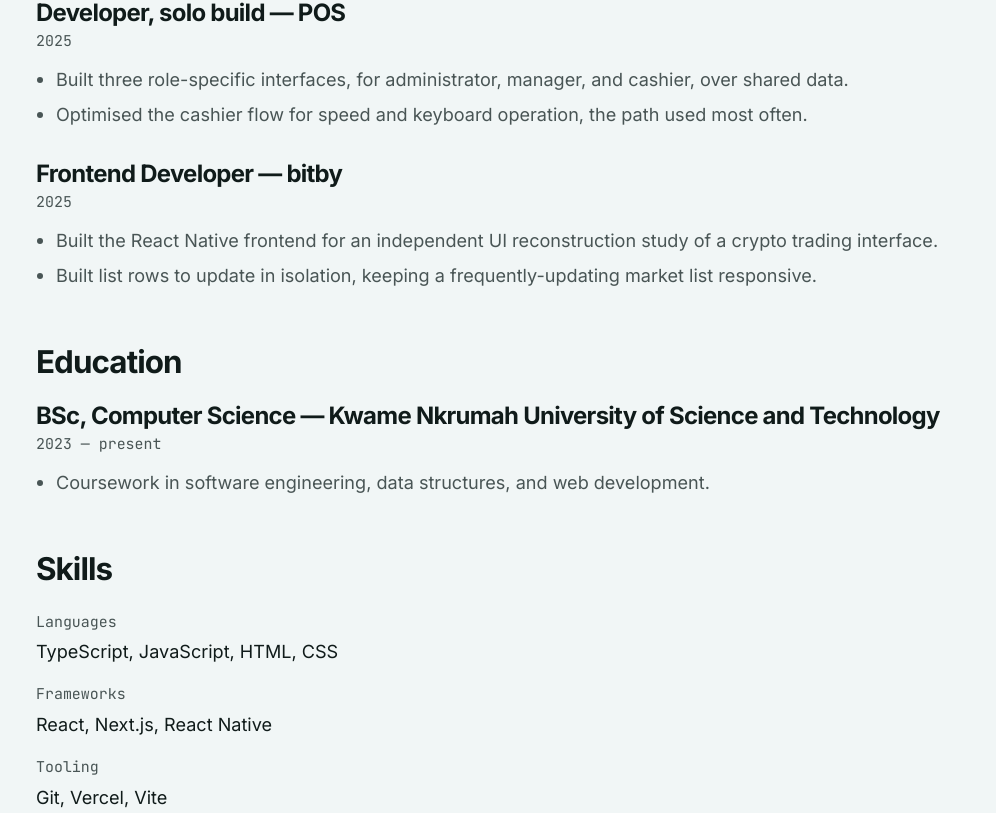
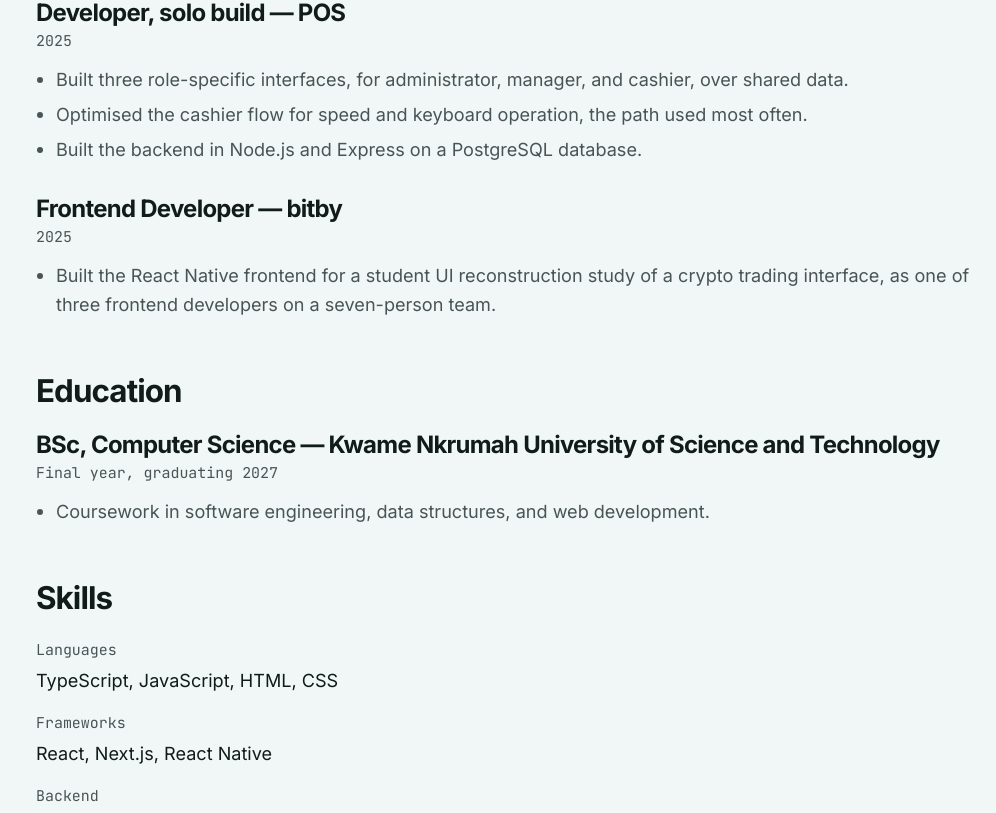
Before and after one commit to obfdanso/portfolio, a Next.js app: page /resume in a window 1280 px wide. Shown: the part 647-1460 px from the top of the page, without its empty margins (284-1280 px from the left). Built offline with nearby package versions, Linux system fonts and the light colour scheme.

Commit message:
corrected the POS stack, bitby claims and education dates

```diff
--- a/content/projects/bitby.mdx
+++ b/content/projects/bitby.mdx
@@ -60,11 +60,6 @@ on, which is the same rule every project on this site follows.
 scale and hierarchy by eye is what made this a study rather than a copy-paste
 exercise, and it is where the learning actually was.
 
-**Treating the market list as a performance problem first.** A list of
-constantly-updating numeric rows punishes naive re-rendering, so the row
-components were built to update in isolation from the start rather than being
-optimised later.
-
 ## The hard part
 
 The hardest problem came when we connected the frontend to the backend. Each
--- a/content/projects/pos.mdx
+++ b/content/projects/pos.mdx
@@ -3,9 +3,9 @@ title: POS
 slug: pos
 summary: An interactive point-of-sale web app with separate interfaces for administrators, managers, and cashiers.
 role: Developer, solo build
-contribution: Frontend and backend integration
+contribution: Solo build, frontend, backend and database
 timeframe: "2025"
-stack: ["JavaScript", "React"]
+stack: ["JavaScript", "Node.js", "Express", "PostgreSQL"]
 featured: false
 order: 2
 accentHue: 24
@@ -30,7 +30,8 @@ project treats them as three interfaces over shared data instead.
 
 ## My role
 
-This was a solo school project. Because I was building it alone, I had the freedom to own the entire application lifecycle, from designing the role-specific interfaces to handling the backend integration.
+This was a solo school project. Because I was building it alone, I had the freedom to own the entire application, from designing the role-specific interfaces to
+building the Node.js and Express backend and the PostgreSQL database behind them.
 
 ## Key decisions
 
--- a/content/resume.ts
+++ b/content/resume.ts
@@ -27,7 +27,7 @@ export const resume: Resume = {
     {
       title: "BSc, Computer Science",
       org: "Kwame Nkrumah University of Science and Technology",
-      period: "2023 — present",
+      period: "Final year, graduating 2027",
       points: ["Coursework in software engineering, data structures, and web development."],
     },
   ],
@@ -50,6 +50,7 @@ export const resume: Resume = {
       points: [
         "Built three role-specific interfaces, for administrator, manager, and cashier, over shared data.",
         "Optimised the cashier flow for speed and keyboard operation, the path used most often.",
+        "Built the backend in Node.js and Express on a PostgreSQL database.",
       ],
     },
     {
@@ -57,8 +58,7 @@ export const resume: Resume = {
       org: "bitby",
       period: "2025",
       points: [
-        "Built the React Native frontend for an independent UI reconstruction study of a crypto trading interface.",
-        "Built list rows to update in isolation, keeping a frequently-updating market list responsive.",
+        "Built the React Native frontend for a student UI reconstruction study of a crypto trading interface, as one of three frontend developers on a seven-person team.",
       ],
     },
   ],
@@ -66,6 +66,7 @@ export const resume: Resume = {
   skills: [
     { group: "Languages", items: ["TypeScript", "JavaScript", "HTML", "CSS"] },
     { group: "Frameworks", items: ["React", "Next.js", "React Native"] },
+    { group: "Backend", items: ["Node.js", "Express", "PostgreSQL"] },
     { group: "Tooling", items: ["Git", "Vercel", "Vite"] },
     { group: "Core & AI", items: ["Database Design", "System Analysis", "Networking", "AI Tools"] },
   ],
```
Also changed, not shown: 1 other file (tests, documents, lock files or other folders).
